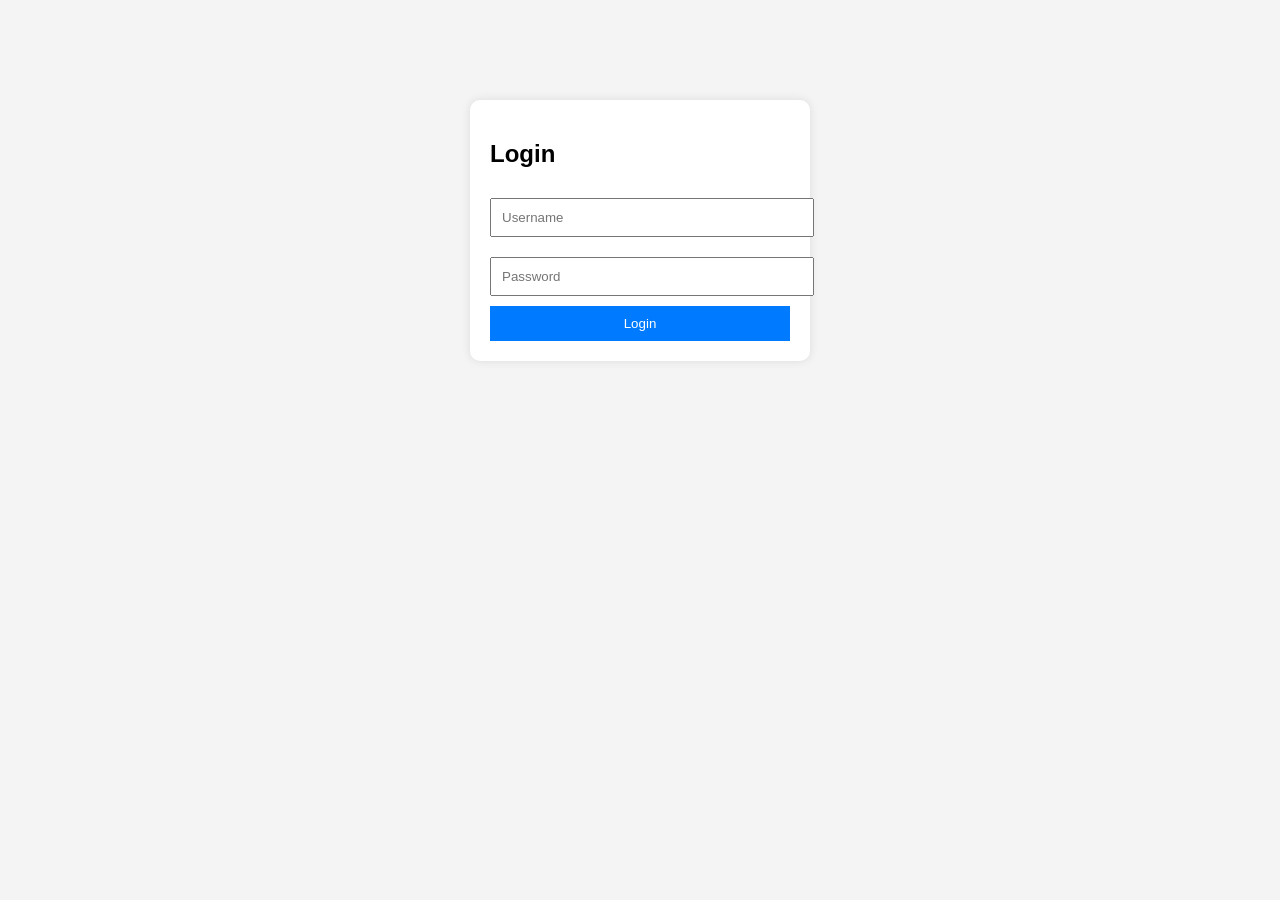
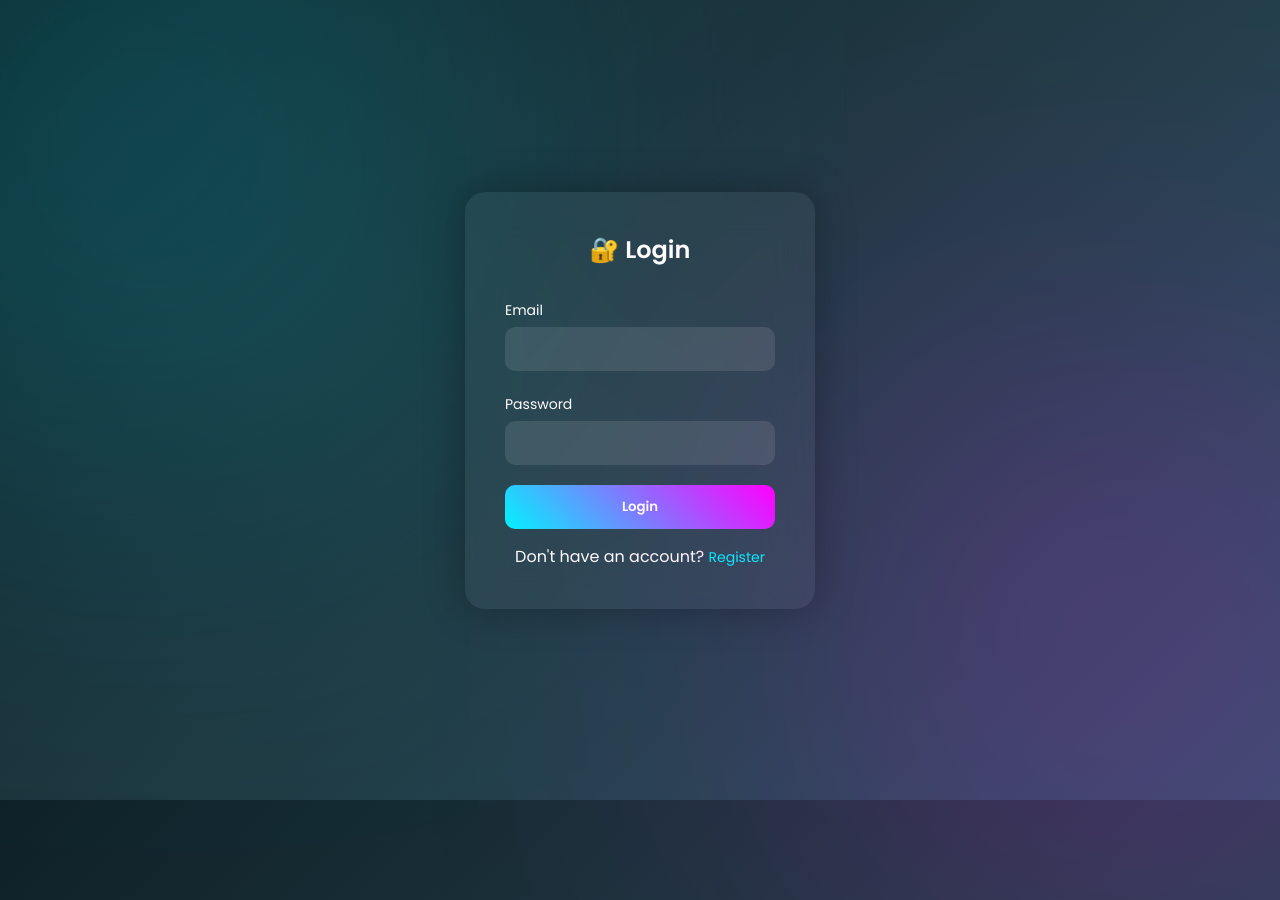
Before and after one commit to Sajeed191/password-strength-analyzer, a Flask app: page /login in a window 1280 px wide; the page is wider, and only the part inside the window is pictured. Before the commit the page ends 341 px from the top of that part, so only its background shows below. Run offline with Flask 3, Linux system fonts and the light colour scheme.

Commit message:
Update login.html

```diff
--- a/templates/login.html
+++ b/templates/login.html
@@ -1,39 +1,115 @@
 <!DOCTYPE html>
-<html>
+<html lang="en">
 <head>
+<meta charset="UTF-8">
 <title>Login</title>
+<link href="https://fonts.googleapis.com/css2?family=Poppins:wght@300;400;600&display=swap" rel="stylesheet">
+
 <style>
 
-        body{
-            font-family: Arial;
-            background:#f4f4f4;
+*{
+margin:0;
+padding:0;
+box-sizing:border-box;
+font-family:'Poppins',sans-serif;
 }
 
-        .login-box{
-            width:300px;
-            margin:100px auto;
-            padding:20px;
-            background:white;
-            border-radius:10px;
-            box-shadow:0 0 10px rgba(0,0,0,0.1);
+body{
+height:100vh;
+display:flex;
+justify-content:center;
+align-items:center;
+background:linear-gradient(135deg,#0f2027,#203a43,#2c5364);
+overflow:hidden;
 }
 
-        input{
+/* animated background glow */
+
+body::before{
+content:"";
+position:absolute;
+width:500px;
+height:500px;
+background:#00f5ff;
+filter:blur(200px);
+top:-100px;
+left:-100px;
+opacity:.3;
+}
+
+body::after{
+content:"";
+position:absolute;
+width:500px;
+height:500px;
+background:#ff00ff;
+filter:blur(200px);
+bottom:-100px;
+right:-100px;
+opacity:.3;
+}
+
+.card{
+width:350px;
+padding:40px;
+border-radius:20px;
+background:rgba(255,255,255,0.05);
+backdrop-filter:blur(20px);
+box-shadow:0 0 40px rgba(0,0,0,.3);
+color:white;
+text-align:center;
+}
+
+.card h2{
+margin-bottom:30px;
+font-weight:600;
+}
+
+.input-group{
+margin-bottom:20px;
+text-align:left;
+}
+
+.input-group label{
+font-size:14px;
+}
+
+.input-group input{
 width:100%;
-            padding:10px;
-            margin:10px 0;
+padding:12px;
+margin-top:5px;
+border:none;
+outline:none;
+border-radius:10px;
+background:rgba(255,255,255,0.1);
+color:white;
 }
 
 button{
 width:100%;
-            padding:10px;
-            background:#007BFF;
+padding:12px;
+border:none;
+border-radius:10px;
+background:linear-gradient(45deg,#00f5ff,#ff00ff);
 color:white;
-            border:none;
+font-weight:600;
+cursor:pointer;
+transition:.3s;
 }
 
-        .error{
-            color:red;
+button:hover{
+transform:scale(1.05);
+box-shadow:0 0 15px #00f5ff;
+}
+
+a{
+color:#00f5ff;
+text-decoration:none;
+font-size:14px;
+}
+
+.footer{
+margin-top:15px;
 }
 
 </style>
@@ -41,24 +117,30 @@
 
 <body>
 
-<div class="login-box">
+<div class="card">
 
-<h2>Login</h2>
-
-{% if error %}
-<p class="error">{{ error }}</p>
-{% endif %}
+<h2>🔐 Login</h2>
 
 <form method="POST">
 
-<input type="text" name="username" placeholder="Username" required>
+<div class="input-group">
+<label>Email</label>
+<input type="email" name="email" required>
+</div>
 
-<input type="password" name="password" placeholder="Password" required>
+<div class="input-group">
+<label>Password</label>
+<input type="password" name="password" required>
+</div>
 
 <button type="submit">Login</button>
 
 </form>
 
+<div class="footer">
+<p>Don't have an account? <a href="/register">Register</a></p>
+</div>
+
 </div>
 
 </body>
```
Lines whose indentation alone changed are shown as unchanged.
